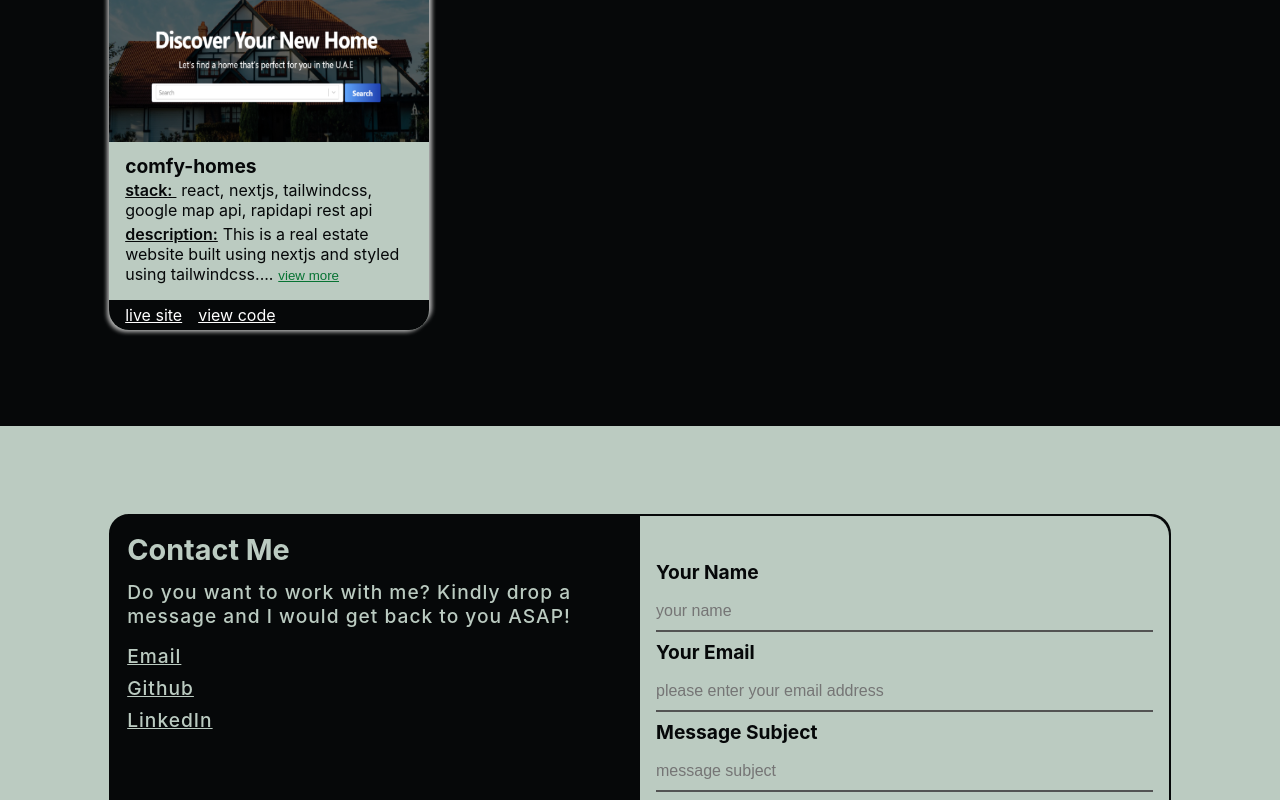
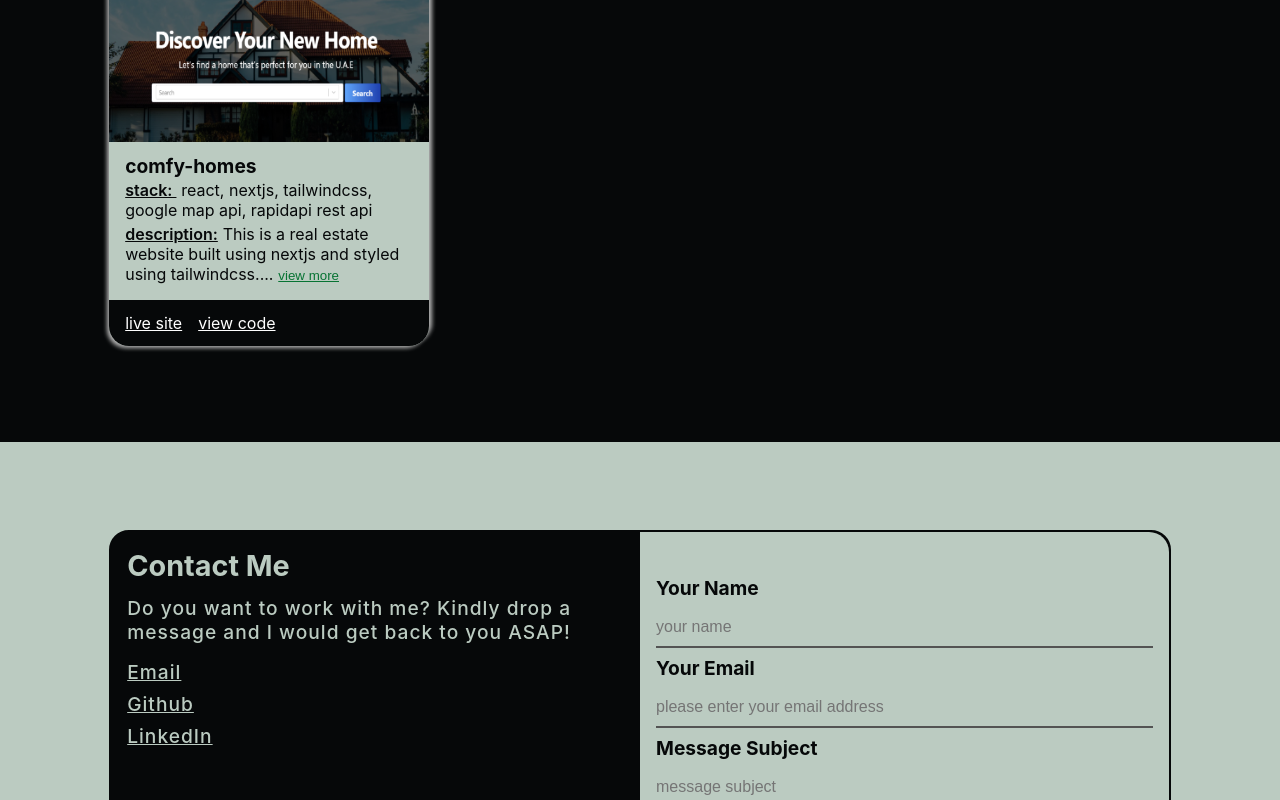
Before and after one commit to idemmanuel001/idoko-emmanuel-portfolio, a Next.js app: page / in a window 1280 px wide. Shown: the part 1169-1969 px from the top of the page. Built offline with nearby package versions, Linux system fonts and the light colour scheme.

Commit message:
refactored th projectItem component

```diff
--- a/Components/Sections/Projects.js
+++ b/Components/Sections/Projects.js
@@ -129,7 +129,7 @@ const StyledProJectItem = styled.div`
             justify-content: flex-start;
             align-items: center;
             background: ${({ theme }) => theme.black};
-            padding: 0.3rem 1rem;
+            padding: 0.8rem 1rem;
 
 
         }
```
